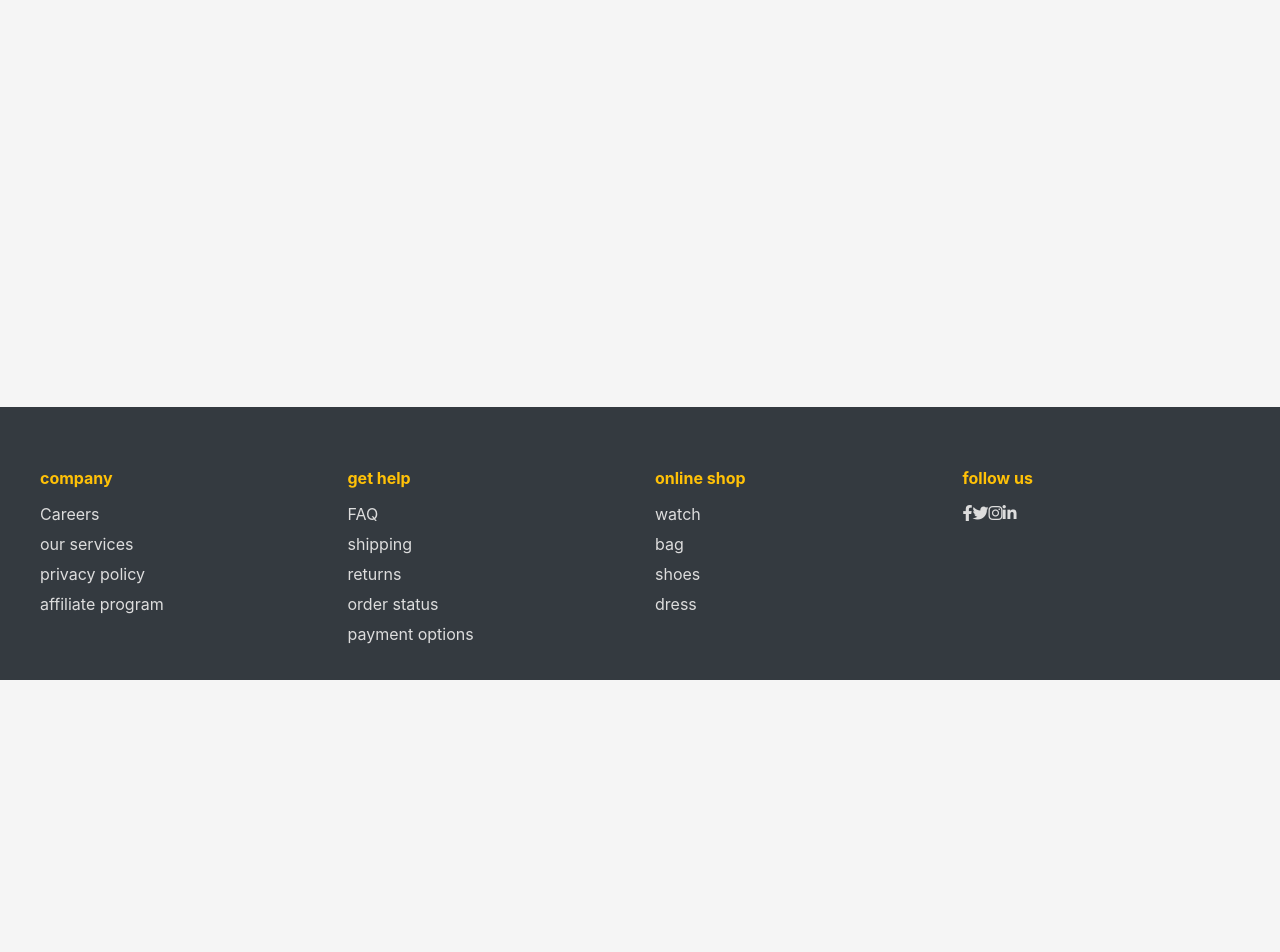
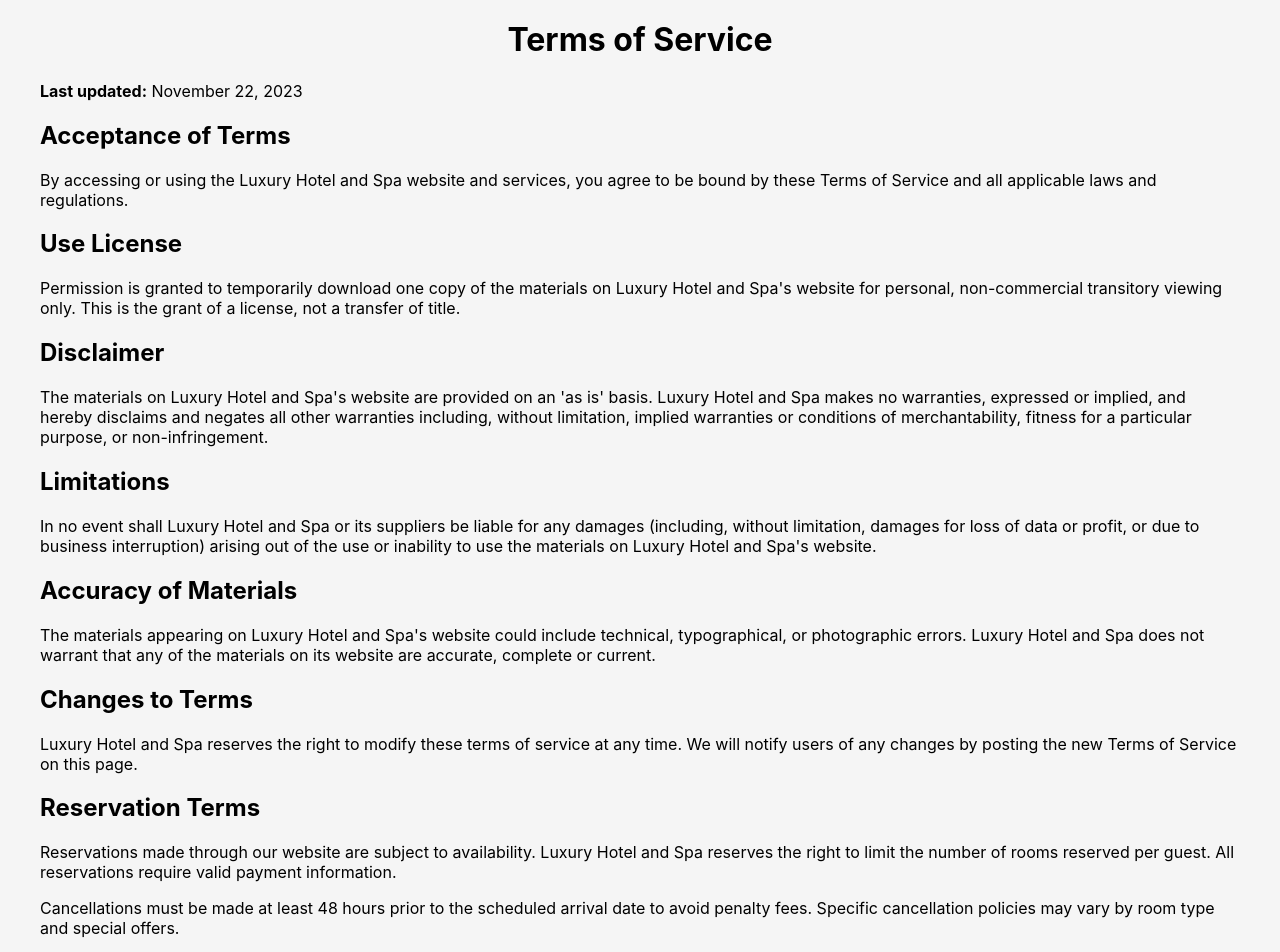
Before and after one commit to devasol/Hotel-Reservation-Management-System, a React (Create React App) app in the folder hotel-booking-app/: page /terms-of-service in a window 1280 px wide. Shown: the part 120-1072 px from the top of the page. Before the commit the page ends 800 px from the top, so only its background shows below. Built offline with nearby package versions, Linux system fonts and the light colour scheme; no server answers.

Commit message:
Add Terms of Service page

```diff
--- a/hotel-booking-app/src/App.tsx
+++ b/hotel-booking-app/src/App.tsx
@@ -17,6 +17,7 @@
 import BookingConfirmation from './components/BookingConfirmation';
 import Payment from './components/Payment';
 import PrivacyPolicy from './components/PrivacyPolicy';
+import TermsOfService from './components/TermsOfService';
 import './styles/App.css';
 
 function App() {
@@ -41,6 +42,7 @@
               <Route path="/faq" element={<FAQ />} />
               <Route path="/account" element={<MyAccount />} />
               <Route path="/privacy-policy" element={<PrivacyPolicy />} />
+              <Route path="/terms-of-service" element={<TermsOfService />} />
             </Routes>
           </main>
           <Footer />
--- /dev/null
+++ b/hotel-booking-app/src/components/TermsOfService.tsx
@@ -0,0 +1,56 @@
+import React from 'react';
+import { Link } from 'react-router-dom';
+
+const TermsOfService: React.FC = () => {
+  return (
+    <div className="container">
+      <h1 className="text-center">Terms of Service</h1>
+
+      <div className="terms-content">
+        <p><strong>Last updated:</strong> November 22, 2023</p>
+
+        <section className="terms-section">
+          <h2>Acceptance of Terms</h2>
+          <p>By accessing or using the Luxury Hotel and Spa website and services, you agree to be bound by these Terms of Service and all applicable laws and regulations.</p>
+        </section>
+
+        <section className="terms-section">
+          <h2>Use License</h2>
+          <p>Permission is granted to temporarily download one copy of the materials on Luxury Hotel and Spa's website for personal, non-commercial transitory viewing only. This is the grant of a license, not a transfer of title.</p>
+        </section>
+
+        <section className="terms-section">
+          <h2>Disclaimer</h2>
+          <p>The materials on Luxury Hotel and Spa's website are provided on an 'as is' basis. Luxury Hotel and Spa makes no warranties, expressed or implied, and hereby disclaims and negates all other warranties including, without limitation, implied warranties or conditions of merchantability, fitness for a particular purpose, or non-infringement.</p>
+        </section>
+
+        <section className="terms-section">
+          <h2>Limitations</h2>
+          <p>In no event shall Luxury Hotel and Spa or its suppliers be liable for any damages (including, without limitation, damages for loss of data or profit, or due to business interruption) arising out of the use or inability to use the materials on Luxury Hotel and Spa's website.</p>
+        </section>
+
+        <section className="terms-section">
+          <h2>Accuracy of Materials</h2>
+          <p>The materials appearing on Luxury Hotel and Spa's website could include technical, typographical, or photographic errors. Luxury Hotel and Spa does not warrant that any of the materials on its website are accurate, complete or current.</p>
+        </section>
+
+        <section className="terms-section">
+          <h2>Changes to Terms</h2>
+          <p>Luxury Hotel and Spa reserves the right to modify these terms of service at any time. We will notify users of any changes by posting the new Terms of Service on this page.</p>
+        </section>
+
+        <section className="terms-section">
+          <h2>Reservation Terms</h2>
+          <p>Reservations made through our website are subject to availability. Luxury Hotel and Spa reserves the right to limit the number of rooms reserved per guest. All reservations require valid payment information.</p>
+          <p>Cancellations must be made at least 48 hours prior to the scheduled arrival date to avoid penalty fees. Specific cancellation policies may vary by room type and special offers.</p>
+        </section>
+      </div>
+
+      <div className="text-center" style={{ marginTop: '30px' }}>
+        <Link to="/" className="btn btn-secondary">Back to Home</Link>
+      </div>
+    </div>
+  );
+};
+
+export default TermsOfService;
```
